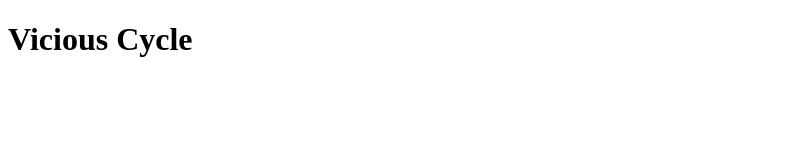
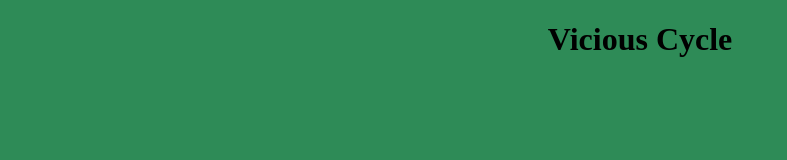
Before and after one commit to cmartin93/Repo1, a plain HTML site: page index.html in a window 1280 px wide. Shown: the whole page, without its empty margins (0-787 px from the left). Drawn offline with Linux system fonts and the light colour scheme.

Commit message:
Add files via upload

```diff
--- a/index.html
+++ b/index.html
@@ -6,8 +6,8 @@
     <title> Vicious Cycles </title>
 </head>
 
-<body>
-    <header><h1>Vicious Cycle</h1> </header>
+<body style="background-color: seagreen;">
+    <header><h1 style="text-align:center;">Vicious Cycle</h1> </header>
 </body>
 
 </html>
```
